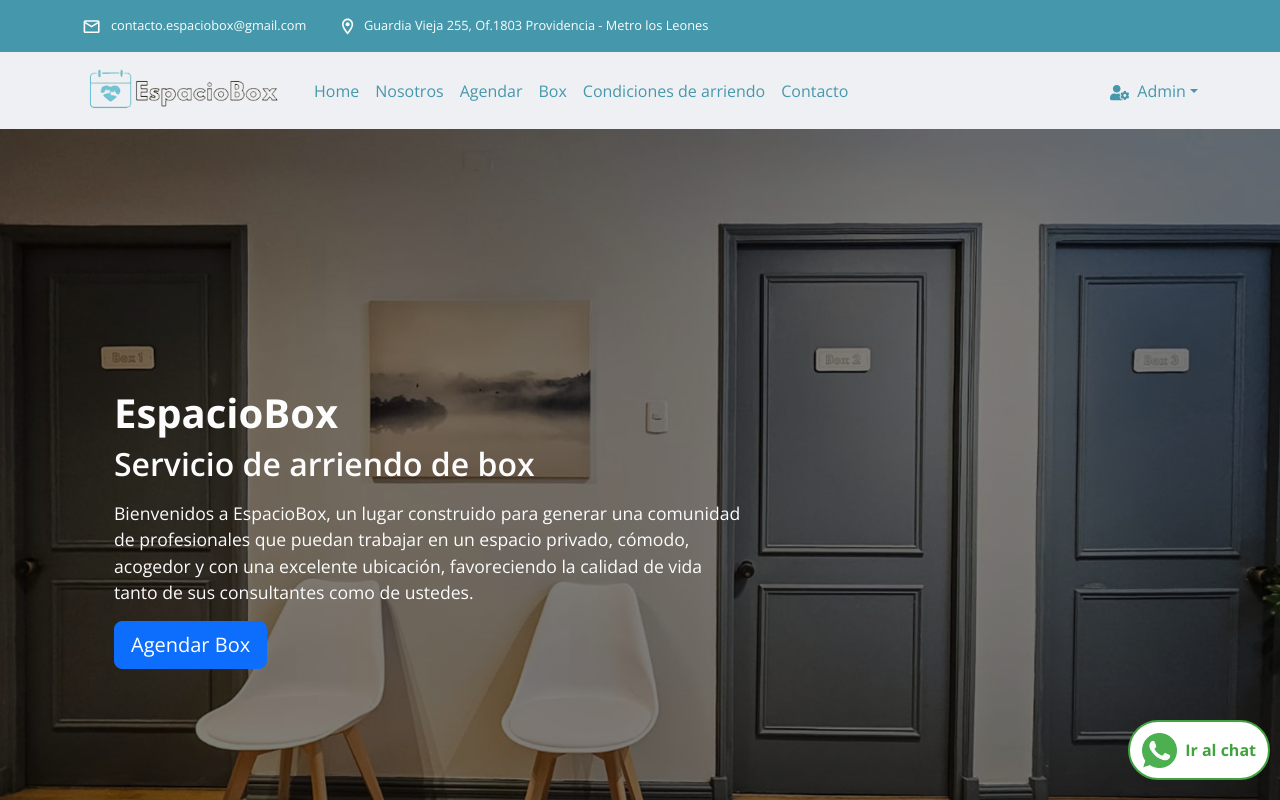
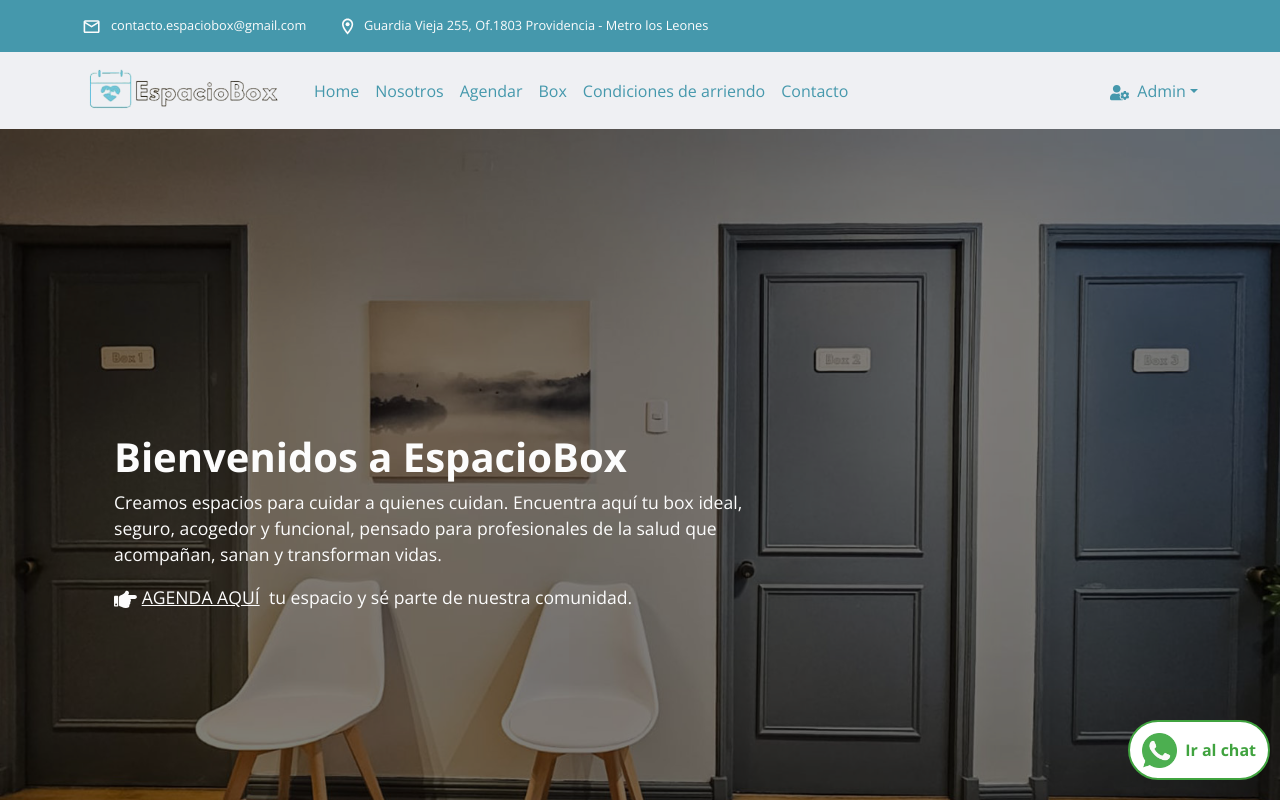
Before and after one commit to ssalinascalibar/espacio-box-noLogin, a React (Vite) app: page / in a window 1280 px wide. Shown: the top 800 px of the page. Built offline with nearby package versions, Linux system fonts and the light colour scheme.

Commit message:
btn reserve removed from home and add a agenda aquí link

```diff
--- a/src/assets/icons/icons.js
+++ b/src/assets/icons/icons.js
@@ -19,7 +19,8 @@
   FaUserCircle,
   FaUserCog,
   FaHandHoldingHeart,
-  FaImages
+  FaImages,
+  FaHandPointRight
 } from "react-icons/fa";
 
 import { GiArrowScope } from "react-icons/gi";
@@ -43,5 +44,6 @@
   MdSearch,
   FaHandHoldingHeart,
   GiArrowScope,
-  FaImages
+  FaImages,
+  FaHandPointRight
 };
--- a/src/features/home/Home.jsx
+++ b/src/features/home/Home.jsx
@@ -1,10 +1,12 @@
-import { useRef } from 'react';
+import { useRef } from "react";
 import Container from "react-bootstrap/Container";
 import InfoCards from "./InfoCards";
 import FeatureSection from "./FeatureSection";
 import ProfessionalCards from "../../shared/components/cards/ProfessionalCards";
 import VideoSection from "./VideoSection";
-import { ReserveBtn } from "../../shared/components/buttons/Buttons";
+import { Link } from 'react-router-dom';
+import { FaHandPointRight } from "../../assets/icons/icons"
+// import { ReserveBtn } from "../../shared/components/buttons/Buttons";
 import "./home.css";
 
 export default function Home() {
@@ -15,22 +17,23 @@
         <section className="hero">
           <Container>
             <div className="hero-text">
-              <h1>EspacioBox</h1>
-              <h2>Servicio de arriendo de box </h2>
+              {/* <h1>EspacioBox</h1>
+              <h2>Servicio de arriendo de box </h2> */}
+              <h1>Bienvenidos a EspacioBox</h1>
               <p>
-                Bienvenidos a EspacioBox, un lugar construido para generar una
-                comunidad de profesionales que puedan trabajar en un espacio
-                privado, cómodo, acogedor y con una excelente ubicación,
-                favoreciendo la calidad de vida tanto de sus consultantes como
-                de ustedes.
+                Creamos espacios para cuidar a quienes cuidan. Encuentra aquí tu
+                box ideal, seguro, acogedor y funcional, pensado para
+                profesionales de la salud que acompañan, sanan y transforman
+                vidas.
               </p>
-              <ReserveBtn />
+              <p><Link to="/agendar"><FaHandPointRight />AGENDA AQUÍ</Link> tu espacio y sé parte de nuestra comunidad.</p>
+              {/* <ReserveBtn /> */}
             </div>
           </Container>
         </section>
         <section>
           <Container>
-            <InfoCards professionalsRef={professionalsRef}/>
+            <InfoCards professionalsRef={professionalsRef} />
           </Container>
         </section>
         <section>
--- a/src/features/home/home.css
+++ b/src/features/home/home.css
@@ -42,6 +42,17 @@
     width: 80%;
 }
 
+.hero-text a svg {
+    margin-right: 0.3rem;
+    font-size: 1.3em;
+}
+
+.hero-text a {
+    color: var(--text-secondary);
+    text-decoration: underline;
+    margin-right: 0.3rem;
+}
+
 .style-boxes{
     padding: 1rem;
     margin: 1rem 0 4rem 0;
```
